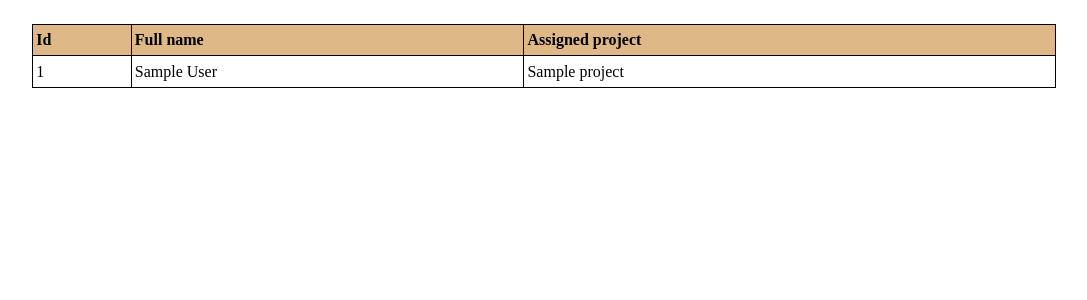
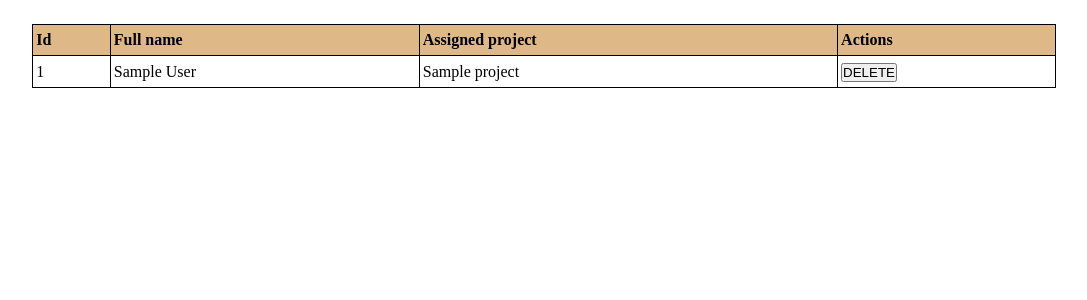
Before and after one commit to zgs3/Project_management_app_PHP, a PHP site: page /index.php?page=Employees in a window 1280 px wide. Shown: the part 56-356 px from the top of the page, without its empty margins (96-1183 px from the left). Run offline with PHP 8.4, Linux system fonts and the light colour scheme; tables that the repository leaves empty or names only in its code hold one stand-in row (values such as "Sample post").

Commit message:
Added option to delete employees or projects.

```diff
--- a/index.php
+++ b/index.php
@@ -7,6 +7,30 @@ $dbname = 'projects_db';
 $conn = mysqli_connect($servername, $username, $password, $dbname);
 if (!$conn) {
   die('Connection failed: ' . mysqli_connect_error());
+}
+
+// EMPLOYEE DELETE LOGIC
+if (isset($_GET['action']) && $_GET['action'] == 'delete') {
+  $sql = 'DELETE FROM Employees WHERE id = ?';
+  $stmt = $conn->prepare($sql);
+  $stmt->bind_param('i', $_GET['id']);
+  $res = $stmt->execute();
+  $stmt->close();
+  mysqli_close($conn);
+  header("Location: " . "?page=" . $_GET['page']);
+  exit();
+}
+
+// PROJECT DELETE LOGIC
+if (isset($_GET['action']) && $_GET['action'] == 'deleteProject') {
+  $sql = 'DELETE FROM projects WHERE id = ?';
+  $stmt = $conn->prepare($sql);
+  $stmt->bind_param('i', $_GET['id']);
+  $res = $stmt->execute();
+  $stmt->close();
+  mysqli_close($conn);
+  header("Location: " . "?page=" . $_GET['page']);
+  exit();
 }
 
 ?>
@@ -60,7 +84,7 @@ if (!$conn) {
   if (isset($_GET['page']) && $_GET['page'] == 'Employees' && mysqli_num_rows($result) > 0) {
     print('<table>');
     print('<thead>');
-    print('<tr><th>Id</th><th>Full name</th><th>Assigned project</th></tr>');
+    print('<tr><th>Id</th><th>Full name</th><th>Assigned project</th><th>Actions</th></tr>');
     print('</thead>');
     print('<tbody>');
     while ($row = mysqli_fetch_assoc($result)) {
@@ -68,6 +92,7 @@ if (!$conn) {
         . '<td>' . $row['id'] . '</td>'
         . '<td>' . $row['Full name'] . '</td>'
         . '<td>' . $row['Assigned project'] . '</td>'
+        . '<td>' . '<a href="?page=Employees&action=delete&id='  . $row['id'] . '"><button>DELETE</button></a>'
         . '</tr>');
     }
     print('</tbody>');
@@ -75,7 +100,7 @@ if (!$conn) {
   } else if (isset($_GET['page']) && $_GET['page'] == 'Projects') {
     print('<table>');
     print('<thead>');
-    print('<tr><th>Id</th><th>Project name</th><th>Employees working</th></tr>');
+    print('<tr><th>Id</th><th>Project name</th><th>Employees working</th><th>Actions</th></tr>');
     print('</thead>');
     print('<tbody>');
     while ($row = mysqli_fetch_assoc($result)) {
@@ -83,6 +108,7 @@ if (!$conn) {
         . '<td>' . $row["id"] . '</td>'
         . '<td>' . $row["ProjectName"] . '</td>'
         . '<td>' . $row["Full name"] . '</td>'
+        . '<td><a href="?page=Projects&action=deleteProject&id='  . $row['id'] . '"><button>DELETE</button><a>'
         . '</tr>');
     }
     print('</tbody>');
```
Lines whose indentation alone changed are shown as unchanged.
